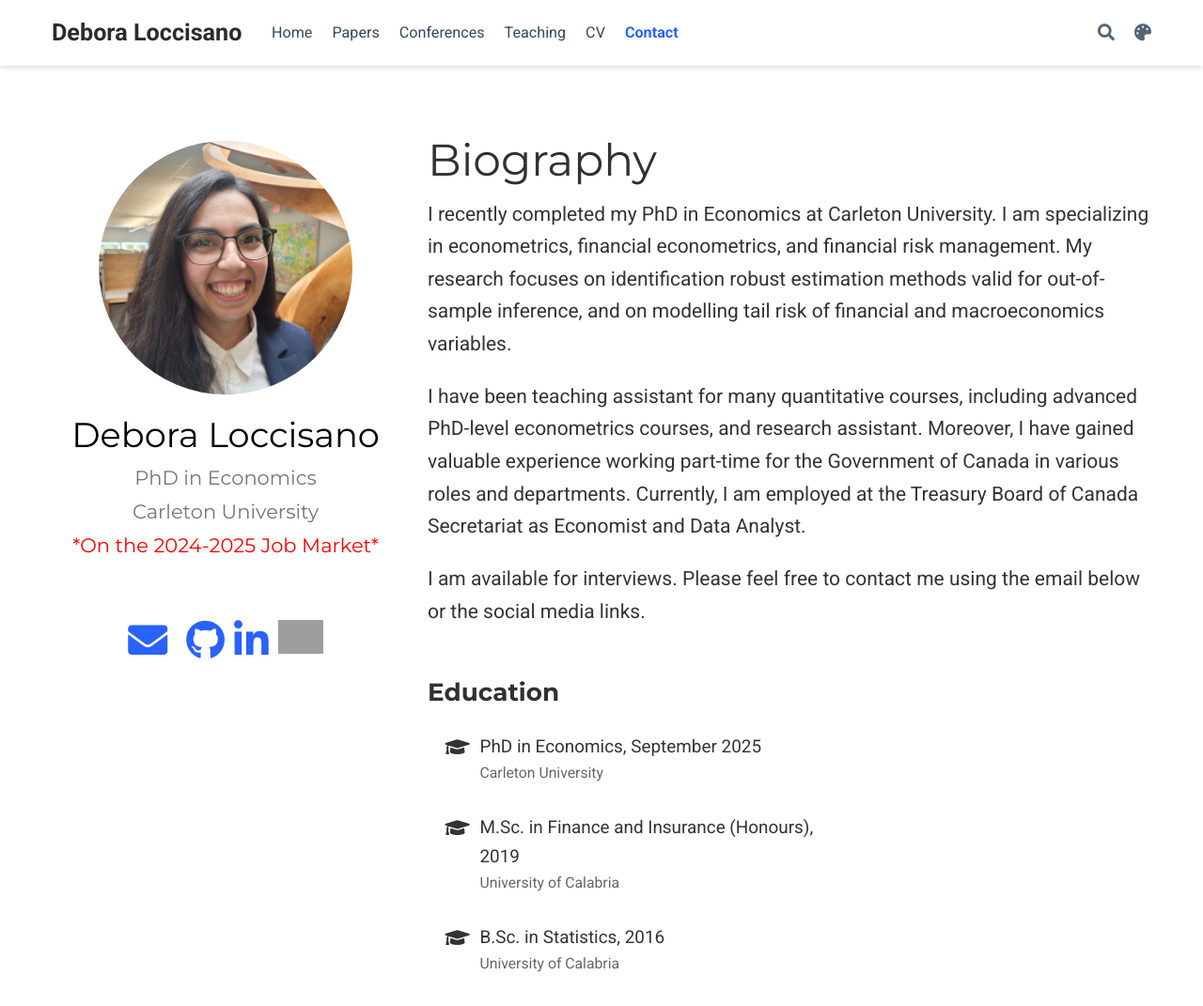
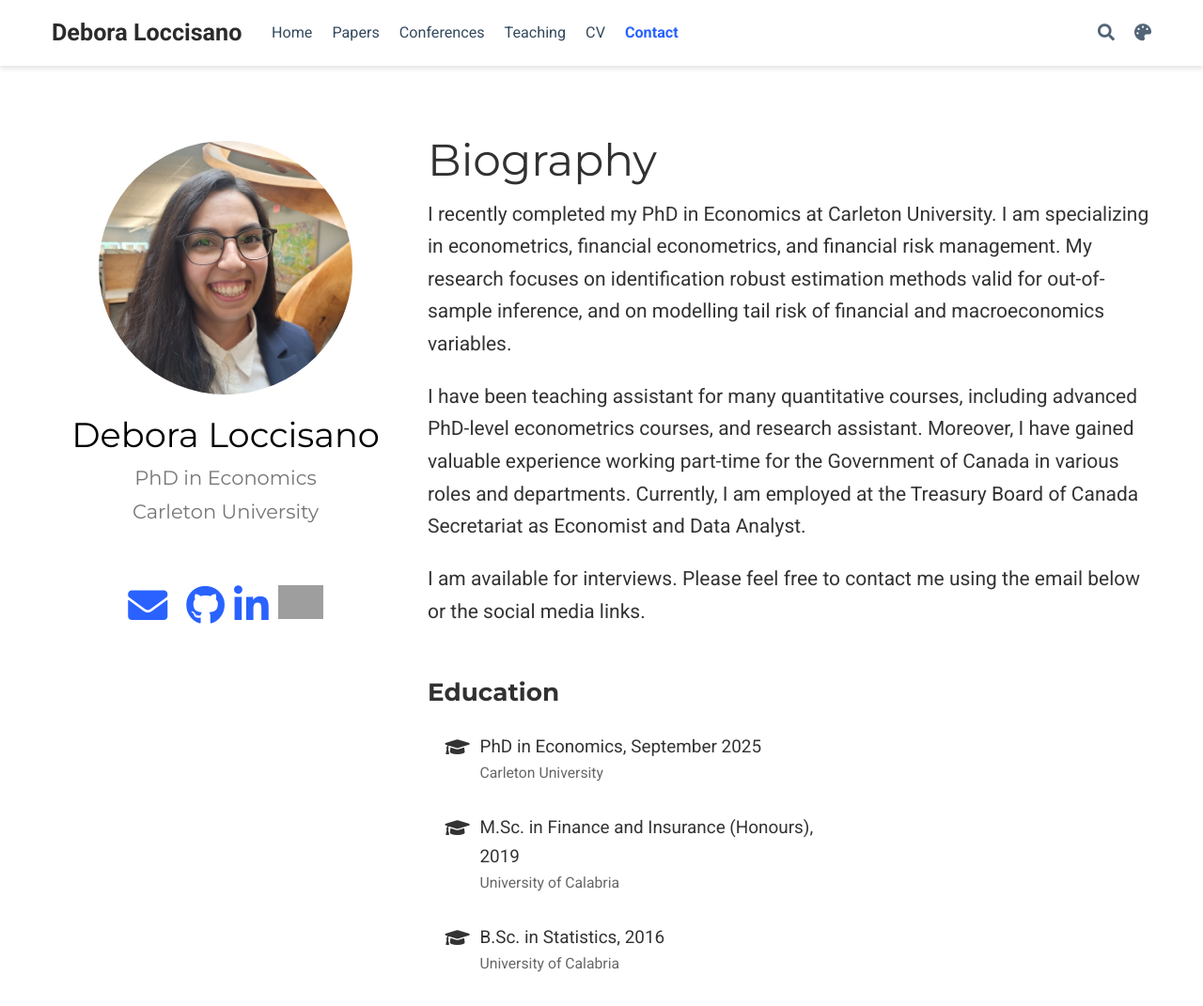
Before and after one commit to DebbieStat/DebbieStat.github.io, a plain HTML site: page index.html in a window 1280 px wide. Shown: the top 1071 px of the page at 94% size. Drawn offline with nearby package versions, Linux system fonts and the light colour scheme; some packages are replaced by stand-ins of ours; no server answers; grey boxes are pictures that could not be loaded; some icons are missing.

Commit message:
Comment out job market note in index.html
Comment out the job market note in the portrait section.

```diff
--- a/index.html
+++ b/index.html
@@ -121,7 +121,7 @@
               <h2>Debora Loccisano</h2>
               <h3>PhD in Economics</h3>
               <h3><span>Carleton University</span></h3>
-              <h3><span style="color:red">*On the 2024-2025 Job Market*</span></h3>
+           <!--   <h3><span style="color:red">*On the 2024-2025 Job Market*</span></h3> -->
             </div>
             <ul class=network-icon aria-hidden=true>
               <li><a href="index.html#contact"><i class="fas fa-envelope big-icon"></i></a></li>
```
